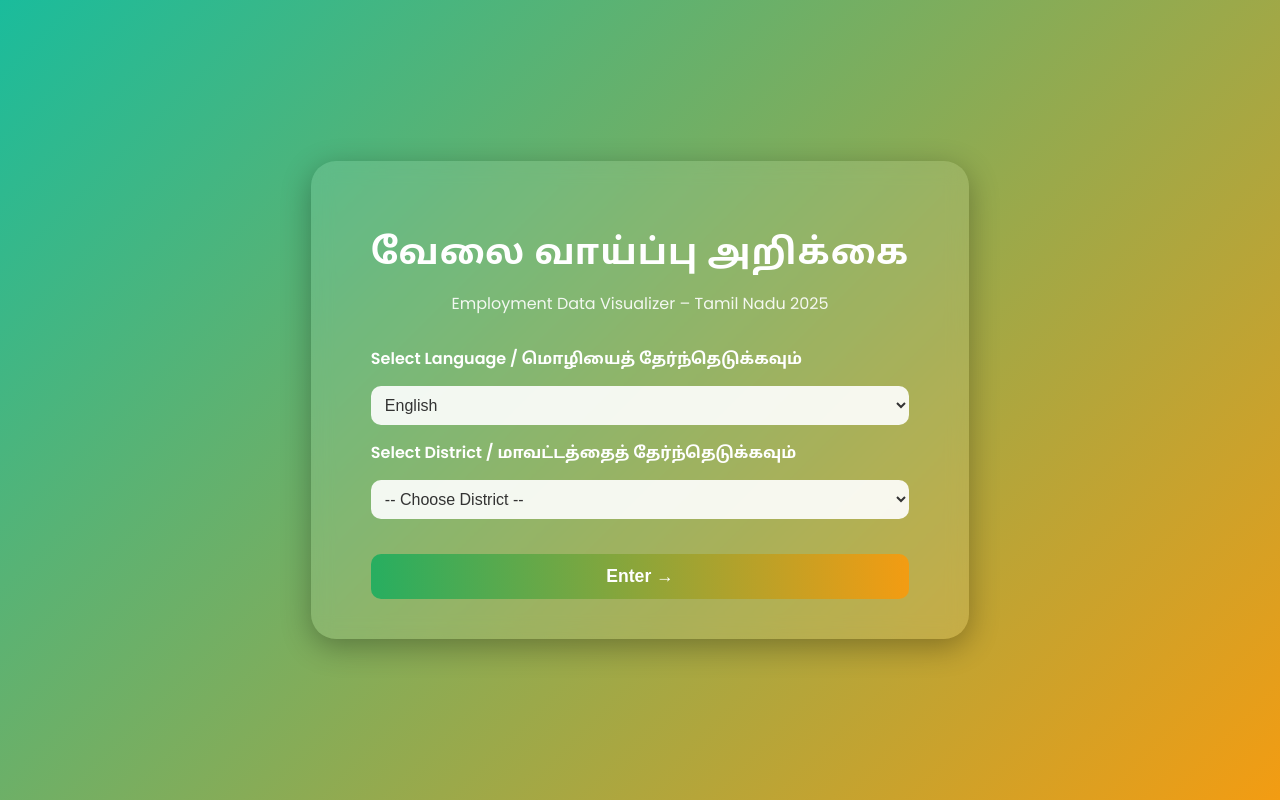
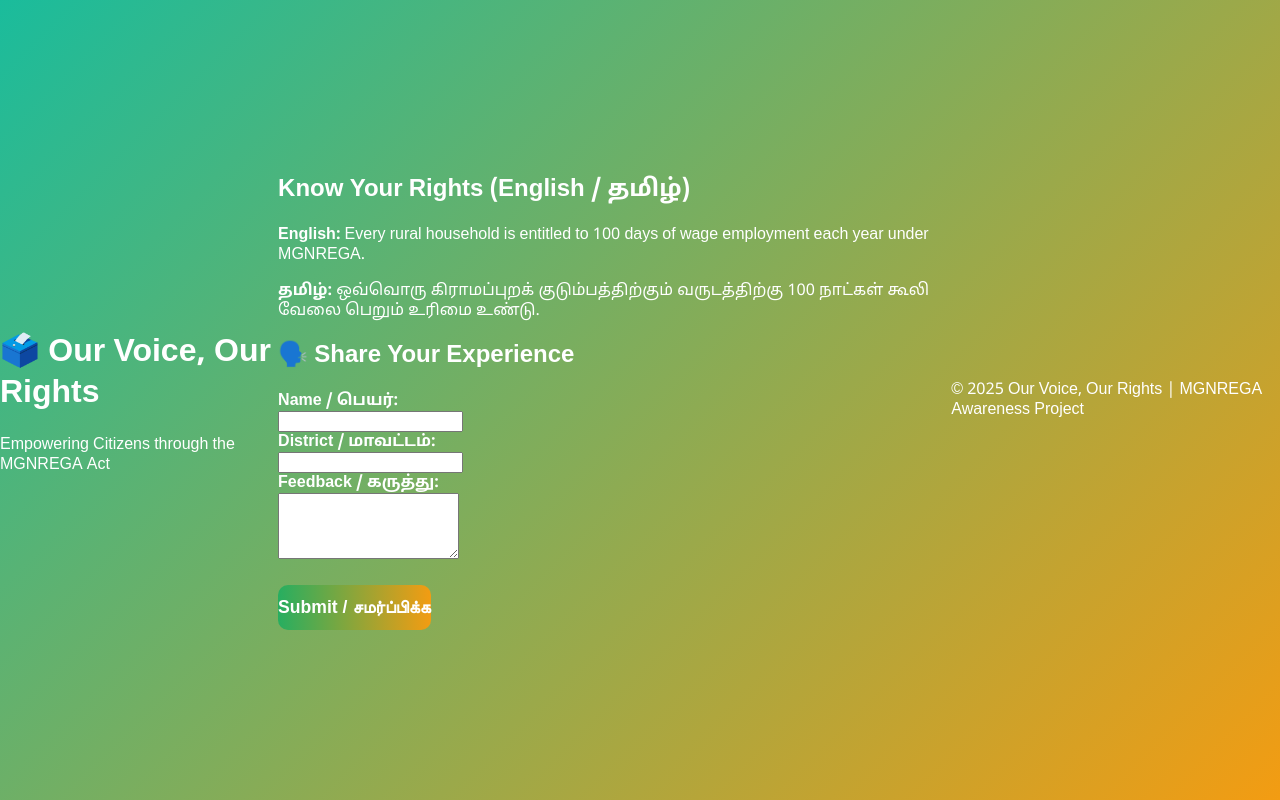
Before and after one commit to blessy-golda03/OurVoiceOurRights, a plain HTML site: page index.html in a window 1280 px wide. Drawn offline with Linux system fonts and the light colour scheme.

Commit message:
Update index.html

```diff
--- a/index.html
+++ b/index.html
@@ -1,60 +1,46 @@
 <!DOCTYPE html>
-<html lang="ta">
+<html lang="en">
 <head>
   <meta charset="UTF-8" />
   <meta name="viewport" content="width=device-width, initial-scale=1.0" />
-  <title>வேலை வாய்ப்பு அறிக்கை | Employment Dashboard</title>
-  <link href="https://fonts.googleapis.com/css2?family=Poppins:wght@400;600&family=Noto+Sans+Tamil:wght@400;700&display=swap" rel="stylesheet">
-  <link rel="stylesheet" href="style.css">
+  <title>Our Voice, Our Rights</title>
+  <link rel="stylesheet" href="style.css" />
 </head>
-  <script src="main.js"></script>
+<body>
+  <header>
+    <h1>🗳️ Our Voice, Our Rights</h1>
+    <p>Empowering Citizens through the MGNREGA Act</p>
+  </header>
 
-<body class="welcome-page">
+  <main>
+    <section id="info">
+      <h2>Know Your Rights (English / தமிழ்)</h2>
+      <p><b>English:</b> Every rural household is entitled to 100 days of wage employment each year under MGNREGA.</p>
+      <p><b>தமிழ்:</b> ஒவ்வொரு கிராமப்புறக் குடும்பத்திற்கும் வருடத்திற்கு 100 நாட்கள் கூலி வேலை பெறும் உரிமை உண்டு.</p>
+    </section>
 
-  <div class="container fade-in">
-    <h1 class="app-title">வேலை வாய்ப்பு அறிக்கை</h1>
-    <h2 class="sub-title">Employment Data Visualizer – Tamil Nadu 2025</h2>
+    <section id="feedback">
+      <h2>🗣️ Share Your Experience</h2>
+      <form id="feedbackForm">
+        <label for="name">Name / பெயர்:</label><br>
+        <input type="text" id="name" name="name" required /><br>
 
-    <div class="form-box">
-      <label for="lang">Select Language / மொழியைத் தேர்ந்தெடுக்கவும்</label>
-      <select id="lang">
-        <option value="en">English</option>
-        <option value="ta">தமிழ்</option>
-      </select>
+        <label for="district">District / மாவட்டம்:</label><br>
+        <input type="text" id="district" name="district" required /><br>
 
-      <label for="district">Select District / மாவட்டத்தைத் தேர்ந்தெடுக்கவும்</label>
-      <select id="district">
-        <option value="">-- Choose District --</option>
-        <option value="Chennai">Chennai</option>
-        <option value="Coimbatore">Coimbatore</option>
-        <option value="Madurai">Madurai</option>
-        <option value="Tirunelveli">Tirunelveli</option>
-        <option value="Salem">Salem</option>
-        <option value="Trichy">Trichy</option>
-        <option value="Vellore">Vellore</option>
-        <option value="Thoothukudi">Thoothukudi</option>
-        <option value="Erode">Erode</option>
-        <option value="Tanjavur">Tanjavur</option>
-        <option value="Others">Other District</option>
-      </select>
+        <label for="feedback">Feedback / கருத்து:</label><br>
+        <textarea id="feedback" name="feedback" rows="4" required></textarea><br>
 
-      <button id="enter-btn">Enter →</button>
-    </div>
-  </div>
+        <button type="submit">Submit / சமர்ப்பிக்க</button>
+      </form>
+      <p id="responseMsg"></p>
+    </section>
+  </main>
 
-  <script>
-    document.getElementById("enter-btn").addEventListener("click", () => {
-      const lang = document.getElementById("lang").value;
-      const district = document.getElementById("district").value;
-      if (district === "") {
-        alert("Please select a district!");
-        return;
-      }
-      localStorage.setItem("selectedLang", lang);
-      localStorage.setItem("selectedDistrict", district);
-      window.location.href = "dashboard.html";
-    });
-  </script>
+  <footer>
+    <p>© 2025 Our Voice, Our Rights | MGNREGA Awareness Project</p>
+  </footer>
 
+  <script src="script.js"></script>
 </body>
 </html>
```
